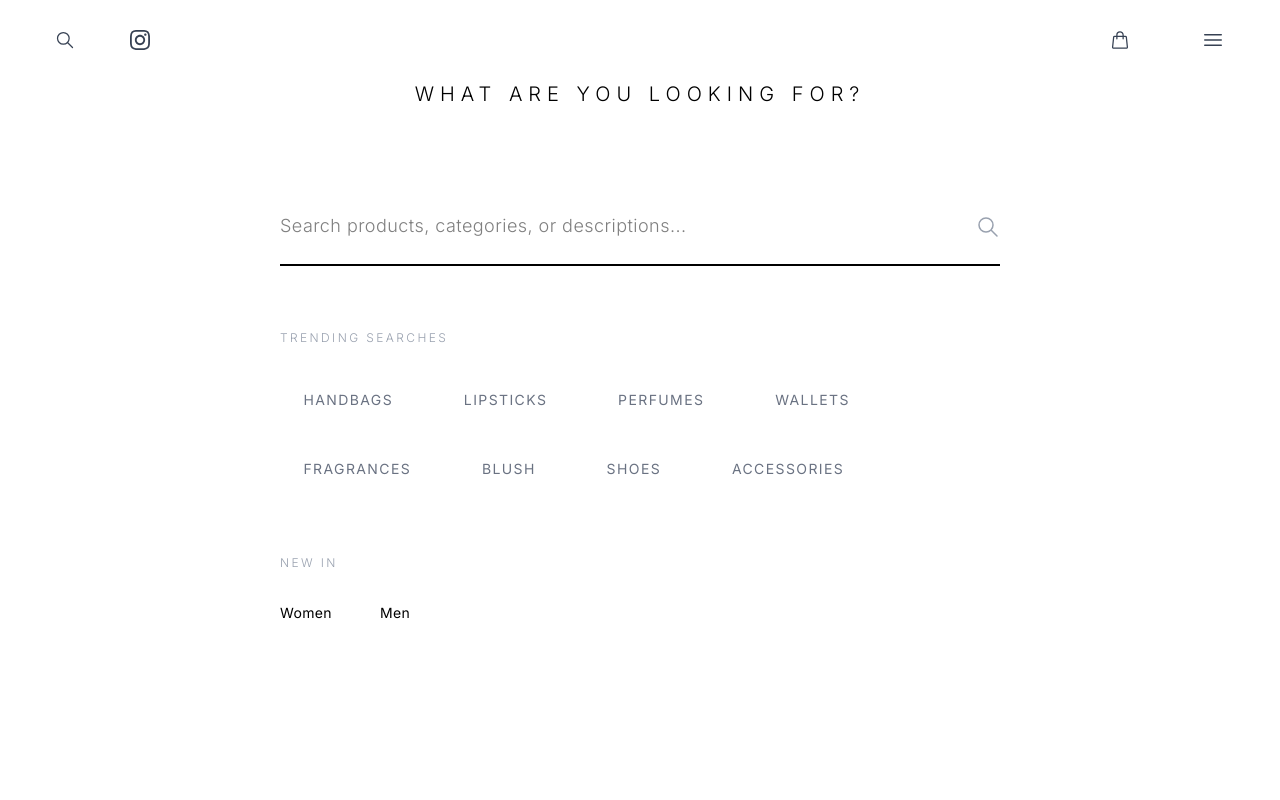
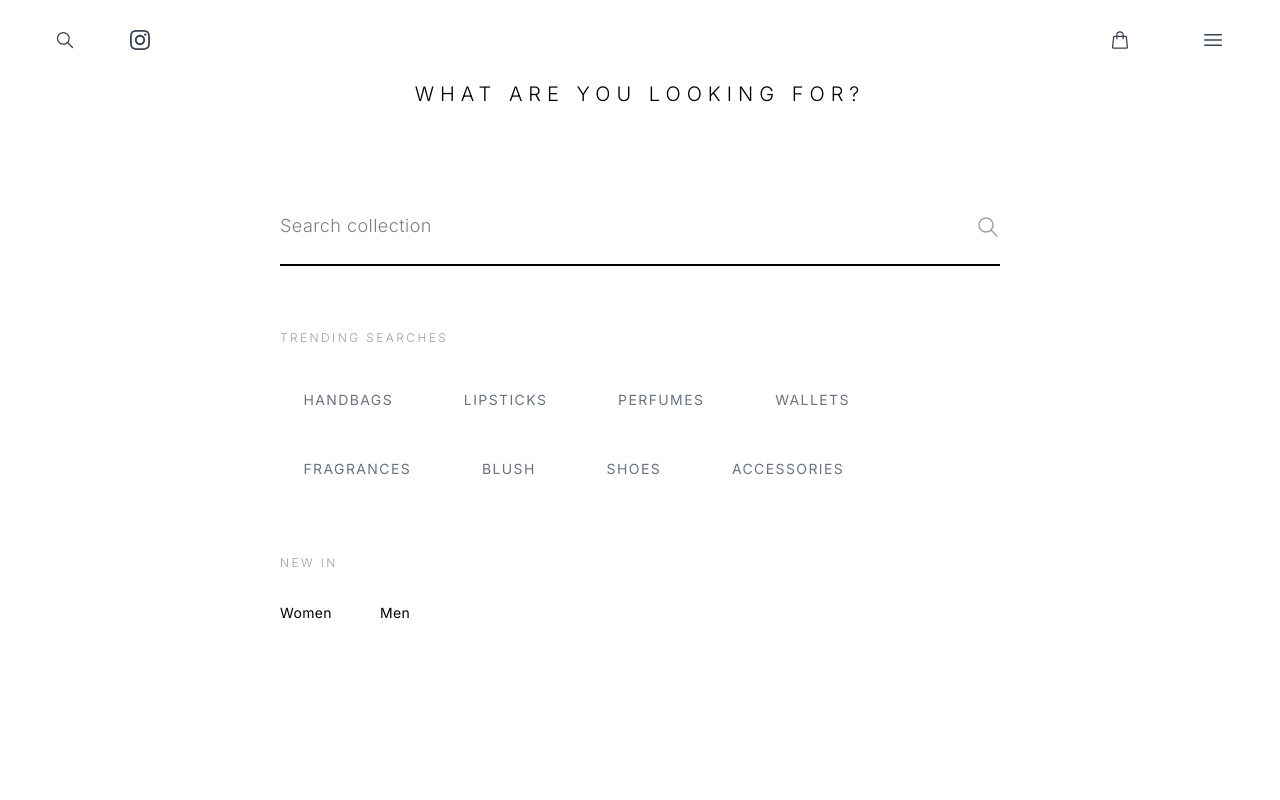
Before and after one commit to kolzocosmetics/kolzo, a React (Vite) app: page /search in a window 1280 px wide. Shown: the top 800 px of the page. Built offline with nearby package versions, Linux system fonts and the light colour scheme; a web font is replaced by a local one.

Commit message:
Update search placeholder text: Change from 'Search products, categories, or descriptions...' to 'Search collection' for cleaner, more concise search experience

```diff
--- a/src/pages/Search.tsx
+++ b/src/pages/Search.tsx
@@ -239,7 +239,7 @@ const Search = () => {
           <div className="relative">
             <input
               type="text"
-              placeholder="Search products, categories, or descriptions..."
+              placeholder="Search collection"
               value={searchQuery}
               onChange={(e) => setSearchQuery(e.target.value)}
               onFocus={(e) => {
```
Also changed, not shown: 1 other file (tests, documents, lock files or other folders).
